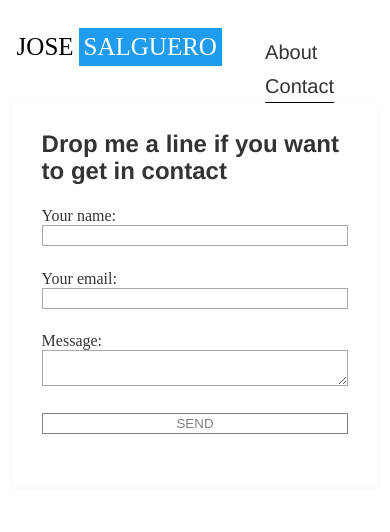
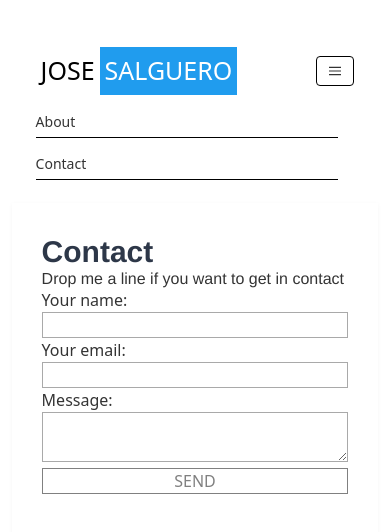
Before and after one commit to jasalguero/website, a Gatsby site: page /contact in a window 390 px wide. Built offline with nearby package versions, Linux system fonts and the light colour scheme; Gatsby itself is replaced by a stand-in of ours; some packages are replaced by stand-ins of ours; what typography-theme-lincoln would draw is missing.

Commit message:
added tailwind, refactoring header wip

```diff
--- a/gatsby-config.js
+++ b/gatsby-config.js
@@ -12,6 +12,7 @@ module.exports = {
     },
   },
   plugins: [
+    `gatsby-plugin-postcss`,
     {
       resolve: `gatsby-source-filesystem`,
       options: {
@@ -19,13 +20,13 @@ module.exports = {
         name: `content`,
       },
     },
-    // {
-    //   resolve: `gatsby-source-filesystem`,
-    //   options: {
-    //     path: `${__dirname}/content/work`,
-    //     name: `work`,
-    //   },
-    // },
+    {
+      resolve: `gatsby-source-filesystem`,
+      options: {
+        path: `${__dirname}/content/work`,
+        name: `work`,
+      },
+    },
     {
       resolve: `gatsby-source-filesystem`,
       options: {
--- a/package.json
+++ b/package.json
@@ -15,6 +15,7 @@
     "gatsby-plugin-google-analytics": "^2.3.2",
     "gatsby-plugin-manifest": "^2.4.9",
     "gatsby-plugin-offline": "^3.2.7",
+    "gatsby-plugin-postcss": "^2.3.3",
     "gatsby-plugin-react-helmet": "^3.3.2",
     "gatsby-plugin-sharp": "^2.6.9",
     "gatsby-plugin-typography": "^2.5.2",
@@ -31,6 +32,7 @@
     "react-dom": "^16.13.1",
     "react-helmet": "^6.0.0",
     "react-typography": "^0.16.19",
+    "tailwindcss": "^1.4.6",
     "typography": "^0.16.19",
     "typography-theme-lincoln": "^0.16.19"
   },
--- /dev/null
+++ b/postcss.config.js
@@ -0,0 +1,3 @@
+module.exports = () => ({
+    plugins: [require("tailwindcss")],
+  })
--- a/src/components/Header/index.js
+++ /dev/null
@@ -1,42 +0,0 @@
-import React from "react"
-import { Link } from "gatsby"
-import "./style.css"
-
-class Header extends React.Component {
-  render() {
-    return (
-      <div className="header-main">
-        <Link className="logo-link" to={`/`}>
-          <div className="logo">
-            <div className="left">JOSE</div>
-            <div className="right">SALGUERO</div>
-          </div>
-        </Link>
-        <div className="header-nav">
-          <ul className="nav-ul">
-            <li className="nav-li">
-              <h1 className="li-h1">
-                <Link className="li-link" to={`/`} activeClassName="active">
-                  About
-                </Link>
-              </h1>
-            </li>
-            <li className="nav-li">
-              <h1 className="li-h1">
-                <Link
-                  className="li-link"
-                  to={`/contact`}
-                  activeClassName="active"
-                >
-                  Contact
-                </Link>
-              </h1>
-            </li>
-          </ul>
-        </div>
-      </div>
-    )
-  }
-}
-
-export default Header
--- /dev/null
+++ b/src/components/header/index.js
@@ -0,0 +1,86 @@
+import React from "react"
+import { Link } from "gatsby"
+import "./style.css"
+
+class Header extends React.Component {
+  render() {
+    return (
+      <nav className="flex items-center justify-between flex-wrap p-6">
+        <div className="flex items-center flex-shrink-0 text-white mr-6">
+          <Link className="logo-link" to={`/`}>
+            <div className="logo">
+              <div className="left">JOSE</div>
+              <div className="right">SALGUERO</div>
+            </div>
+          </Link>
+        </div>
+        <div className="block lg:hidden">
+          <button className="flex items-center px-3 py-2 border rounded hover:text-white hover:border-white">
+            <svg
+              className="fill-current h-3 w-3"
+              viewBox="0 0 20 20"
+              xmlns="http://www.w3.org/2000/svg"
+            >
+              <title>Menu</title>
+              <path d="M0 3h20v2H0V3zm0 6h20v2H0V9zm0 6h20v2H0v-2z" />
+            </svg>
+          </button>
+        </div>
+        <div className="w-full block lg:flex lg:items-center lg:w-auto">
+          <div className="text-sm lg:flex-grow justify-end">
+            <Link
+              className="li-link block mt-4 lg:inline-block lg:mt-0 mr-4"
+              to="/"
+              activeClassName="active"
+              partiallyActive={true}
+            >
+              About
+            </Link>
+            <Link
+              className="li-link block mt-4 lg:inline-block lg:mt-0 mr-4"
+              to="/contact/"
+              activeClassName="active"
+              partiallyActive={true}
+            >
+              Contact
+            </Link>
+          </div>
+        </div>
+      </nav>
+    )
+    // return (
+    //   <div className="header-main">
+    //     <Link className="logo-link" to={`/`}>
+    //       <div className="logo">
+    //         <div className="left">JOSE</div>
+    //         <div className="right">SALGUERO</div>
+    //       </div>
+    //     </Link>
+    //     <div className="header-nav">
+    //       <ul className="nav-ul">
+    //         <li className="nav-li">
+    //           <h1 className="li-h1">
+    //             <Link className="li-link" to={`/`} activeClassName="active">
+    //               About
+    //             </Link>
+    //           </h1>
+    //         </li>
+    //         <li className="nav-li">
+    //           <h1 className="li-h1">
+    //             <Link
+    //               className="li-link"
+    //               to={`/contact`}
+    //               activeClassName="active"
+    //             >
+    //               Contact
+    //             </Link>
+    //           </h1>
+    //         </li>
+    //       </ul>
+    //     </div>
+    //   </div>
+    // )
+  }
+}
+
+export default Header
--- a/src/components/Header/style.css
+++ b/src/components/header/style.css
@@ -1,3 +1,9 @@
+@tailwind base;
+
+@tailwind components;
+
+@tailwind utilities;
+
 .header-main {
   display: flex;
   margin-bottom: 30px;
--- /dev/null
+++ b/src/components/ui/title.js
@@ -0,0 +1,11 @@
+import React from "react"
+
+export default function Title({ size = "md", children }) {
+  let styles = {
+    sm:
+      "text-3xl font-semibold leading-tight text-gray-800 md:text-4xl lg:text-5xl lg:font-medium xl:text-6xl",
+    md:
+      "text-5xl font-semibold leading-tight text-gray-800 md:text-6xl lg:text-7xl lg:font-medium xl:text-8xl",
+  }
+  return <h1 className={styles[size]}>{children}</h1>
+}
--- a/src/pages/contact/index.js
+++ b/src/pages/contact/index.js
@@ -1,9 +1,10 @@
 import React from "react"
 import { graphql } from "gatsby"
 import { navigate } from "gatsby-link"
-import "./style.css";
+import "./style.css"
 import Layout from "../../components/layout"
 import SEO from "../../components/seo"
+import Title from "../../components/ui/title"
 import { encode, validateEmail } from "../../utils/functions"
 
 const ContactPage = ({ data, location }) => {
@@ -44,6 +45,7 @@ const ContactPage = ({ data, location }) => {
     <Layout location={location} title={siteTitle}>
       <SEO title="Contact" />
       <div>
+        <Title size="sm">Contact</Title>
         <h2>Drop me a line if you want to get in contact</h2>
         <form
           name="contact"
--- a/src/pages/index.js
+++ b/src/pages/index.js
@@ -3,6 +3,7 @@ import { graphql } from "gatsby"
 
 import Layout from "../components/layout"
 import SEO from "../components/seo"
+import Title from "../components/ui/title"
 
 const AboutPage = ({ data, location }) => {
   const siteTitle = data.site.siteMetadata.title
@@ -11,7 +12,7 @@ const AboutPage = ({ data, location }) => {
     <Layout location={location} title={siteTitle}>
       <SEO title="About" />
       <div className="text-big">
-        <h1>Hello there!</h1>
+        <Title>Hello there!</Title>
         <p>I'm Jose Salguero, a spanish developer living in Berlin.</p>
 
         <p>
--- a/src/pages/thanks.js
+++ b/src/pages/thanks.js
@@ -3,6 +3,7 @@ import { graphql } from "gatsby"
 
 import Layout from "../components/layout"
 import SEO from "../components/seo"
+import Title from "../components/ui/title"
 
 const ThanksPage = ({ data, location }) => {
   const siteTitle = data.site.siteMetadata.title
@@ -11,7 +12,7 @@ const ThanksPage = ({ data, location }) => {
     <Layout location={location} title={siteTitle}>
       <SEO title="Thanks" />
       <div style={{ marginTop: `30px` }}>
-        <h1>Thank you!</h1>
+        <Title>Thank you!</Title>
         <p>I'll try to get back to you as soon as possible :)</p>
       </div>
     </Layout>
--- a/src/templates/blog-post.js
+++ b/src/templates/blog-post.js
@@ -32,7 +32,6 @@ class BlogPostTemplate extends React.Component {
               }}
             >
               {post.frontmatter.title}
-              <CommentCount config={disqusConfig} placeholder={'...'} />
             </h1>
             <p
               style={{
@@ -41,7 +40,8 @@ class BlogPostTemplate extends React.Component {
                 marginBottom: rhythm(1),
               }}
             >
-              {post.frontmatter.date}
+              {post.frontmatter.date} <br/>
+              <CommentCount config={disqusConfig} placeholder={'...'} />
             </p>
           </header>
           <section dangerouslySetInnerHTML={{ __html: post.html }} />
--- a/src/utils/typography.js
+++ b/src/utils/typography.js
@@ -14,6 +14,7 @@ Theme.overrideThemeStyles = () => ({
   },
   a: {
     backgroundImage: "none",
+    textShadow: "none"
   },
 })
 
--- /dev/null
+++ b/tailwind.config.js
@@ -0,0 +1,8 @@
+module.exports = {
+  purge: [],
+  theme: {
+    extend: {},
+  },
+  variants: {},
+  plugins: [],
+}
```
Also changed, not shown: 1 other file.
